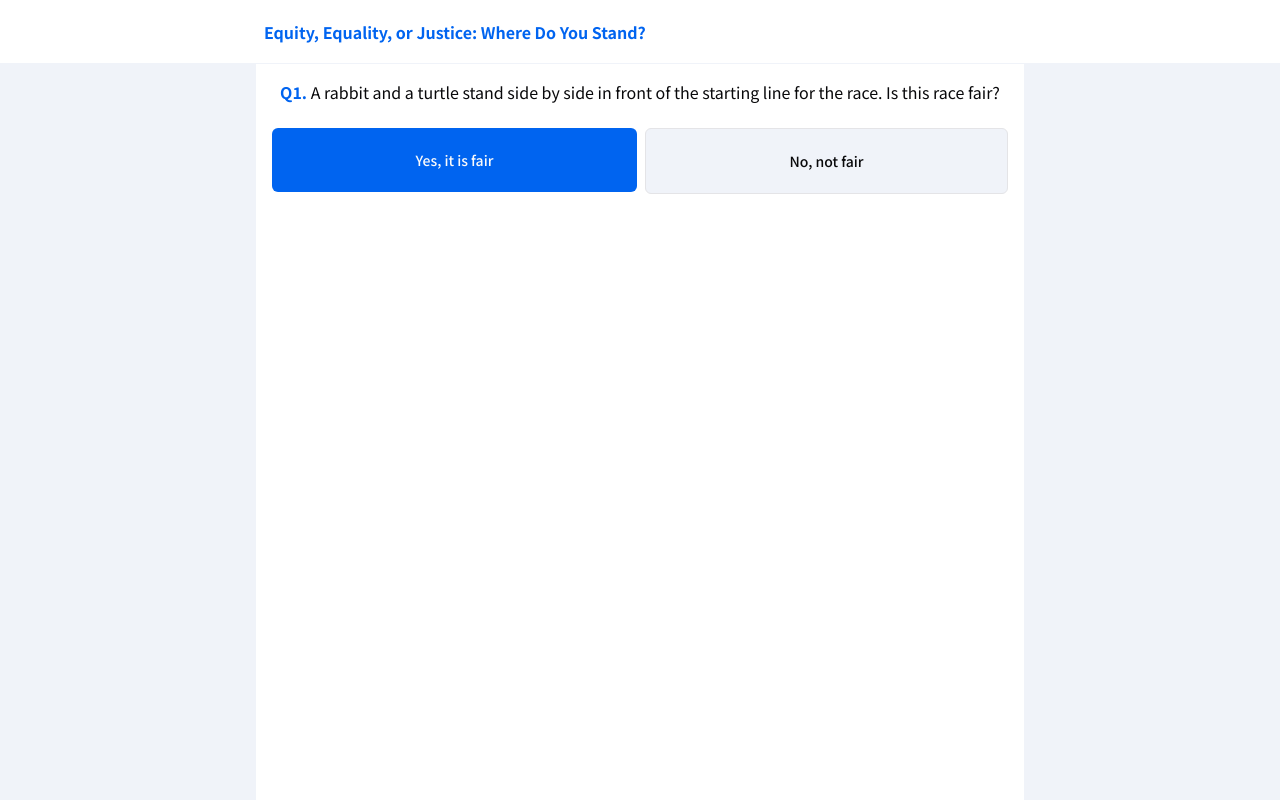
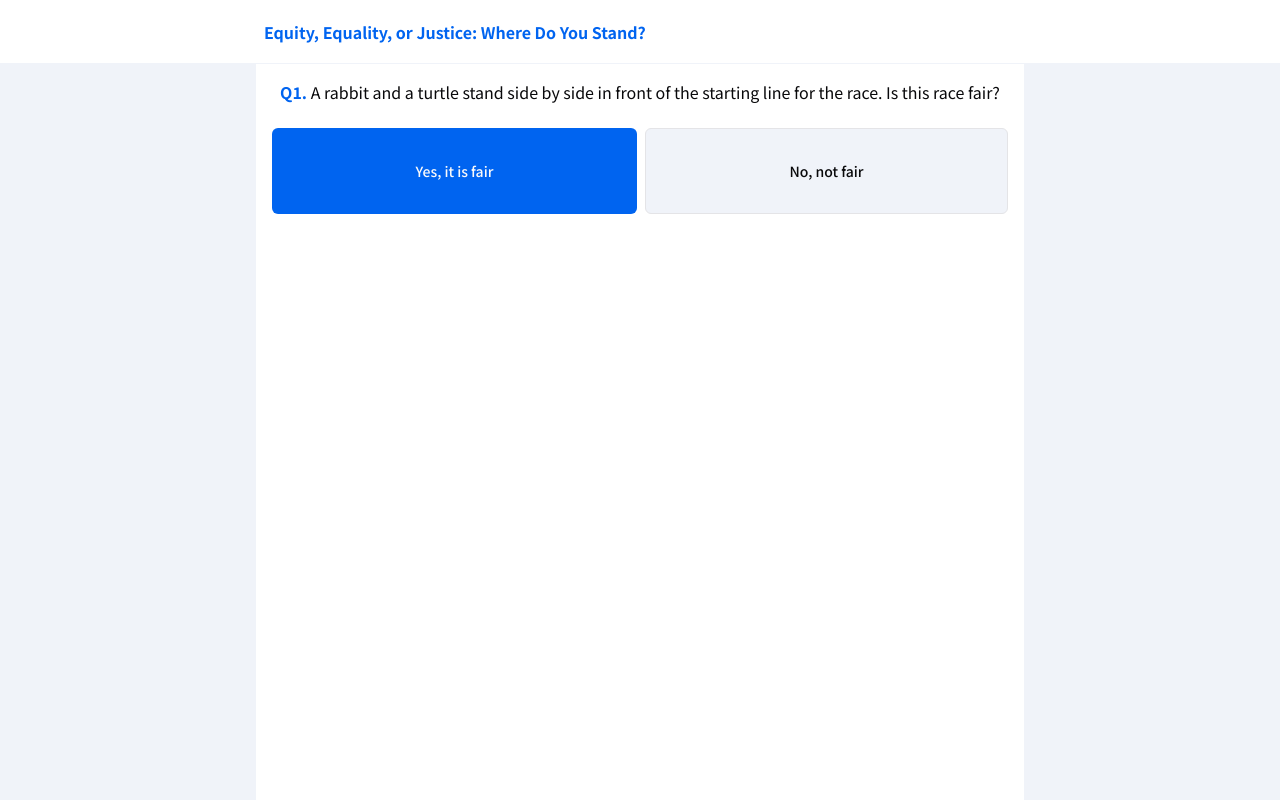
Before and after one commit to junah201/EEJ, a React (Vite) app: page / in a window 1280 px wide. Built offline with nearby package versions, Linux system fonts and the light colour scheme.

Commit message:
Fix: Invalid button text overflow

```diff
--- a/src/components/ui/button.tsx
+++ b/src/components/ui/button.tsx
@@ -1,8 +1,8 @@
-import { Slot } from "@radix-ui/react-slot"
-import { cva, type VariantProps } from "class-variance-authority"
-import * as React from "react"
+import { Slot } from "@radix-ui/react-slot";
+import { cva, type VariantProps } from "class-variance-authority";
+import * as React from "react";
 
-import { cn } from "@/lib/utils"
+import { cn } from "@/lib/utils";
 
 const buttonVariants = cva(
   "inline-flex items-center justify-center gap-2 whitespace-nowrap rounded-md text-sm font-medium ring-offset-background transition-colors focus-visible:outline-none focus-visible:ring-2 focus-visible:ring-ring focus-visible:ring-offset-2 disabled:pointer-events-none disabled:opacity-50 [&_svg]:pointer-events-none [&_svg]:size-4 [&_svg]:shrink-0",
@@ -20,7 +20,7 @@ const buttonVariants = cva(
         link: "text-primary underline-offset-4 hover:underline",
       },
       size: {
-        default: "h-10 px-4 py-2",
+        default: "min-h-10 px-4 py-2",
         sm: "h-9 rounded-md px-3",
         lg: "h-11 rounded-md px-8",
         icon: "h-10 w-10",
@@ -31,26 +31,26 @@ const buttonVariants = cva(
       size: "default",
     },
   }
-)
+);
 
 export interface ButtonProps
   extends React.ButtonHTMLAttributes<HTMLButtonElement>,
     VariantProps<typeof buttonVariants> {
-  asChild?: boolean
+  asChild?: boolean;
 }
 
 const Button = React.forwardRef<HTMLButtonElement, ButtonProps>(
   ({ className, variant, size, asChild = false, ...props }, ref) => {
-    const Comp = asChild ? Slot : "button"
+    const Comp = asChild ? Slot : "button";
     return (
       <Comp
         className={cn(buttonVariants({ variant, size, className }))}
         ref={ref}
         {...props}
       />
-    )
+    );
   }
-)
-Button.displayName = "Button"
+);
+Button.displayName = "Button";
 
-export { Button, buttonVariants }
+export { Button, buttonVariants };
```
